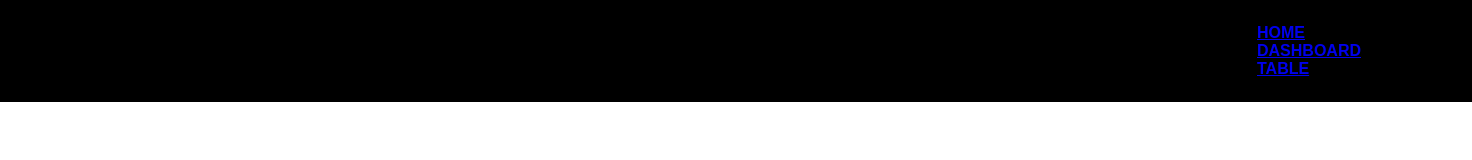
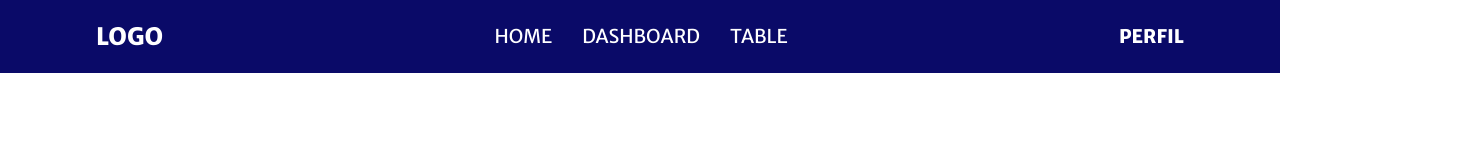
Before and after one commit to BrayanFreire/mobile_db, a plain HTML site: page src/index.html in a window 1280 px wide. Shown: the whole page, 1472 px wide, since content can reach past the window. Drawn offline with Linux system fonts and the light colour scheme.

Commit message:
menu versão 1

```diff
--- a/src/estilo.css
+++ b/src/estilo.css
@@ -1,33 +1,53 @@
+@import url('https://fonts.googleapis.com/css2?family=Merriweather+Sans:wght@400;600;800&display=swap');
 *{
     margin: 0;
     padding: 0;
+    font-family: 'Merriweather Sans';
 }
 
+header{
+    background-color: rgb(10, 10, 104);
+}
 
 .nav-bar{
-    width: 100%;
-    padding: 1.5rem 6rem;
+    padding: 1.3rem 6rem;
     display: flex;
     justify-content: space-between;
-    background-color: black;
-    font-family: Arial, Helvetica, sans-serif;
-    font-weight: bold;
+}
+.nav-list{
+    display: flex;
+    align-items: center;
+}
+
+.nav-list ul{
+    justify-content: center;
+    display: flex;
+    list-style: none;
 
 }
 
-.nav-list{
-    list-style: none;
+.nav-item{
+    padding: 0px 15px;
+}
+
+.nav-link{
+    text-decoration: none;
+    font-size: 19px;
+    color: white;
+}
+
+.nav-link:hover{
+    text-decoration: underline;
+}
+
+.logo{
     display: flex;
     align-items: center;
-}
-.nav-item{
-    margin: 0 15px;
+    color: white;
 }
 
-.menu a{
-    background-color: orange;
-    border: 1px solid red;
-    text-decoration: none;
+.profile{
+    display: flex;
+    align-items: center;
     color: white;
-
 }
--- a/src/index.html
+++ b/src/index.html
@@ -8,7 +8,7 @@
 <body>
     <header id="cabecalho">
         <nav class="nav-bar">
-            <div class="logo"> <h1>logo</h1></div>
+            <div class="logo"> <h1>LOGO</h1></div>
 
             <nav class="nav-list">
                 <ul>
@@ -18,6 +18,10 @@
                 </ul>
             </nav>
 
+            <nav class="profile">
+                <h3>PERFIL</h3>
+            </nav>
+
         </nav>
 
     </header>
```
